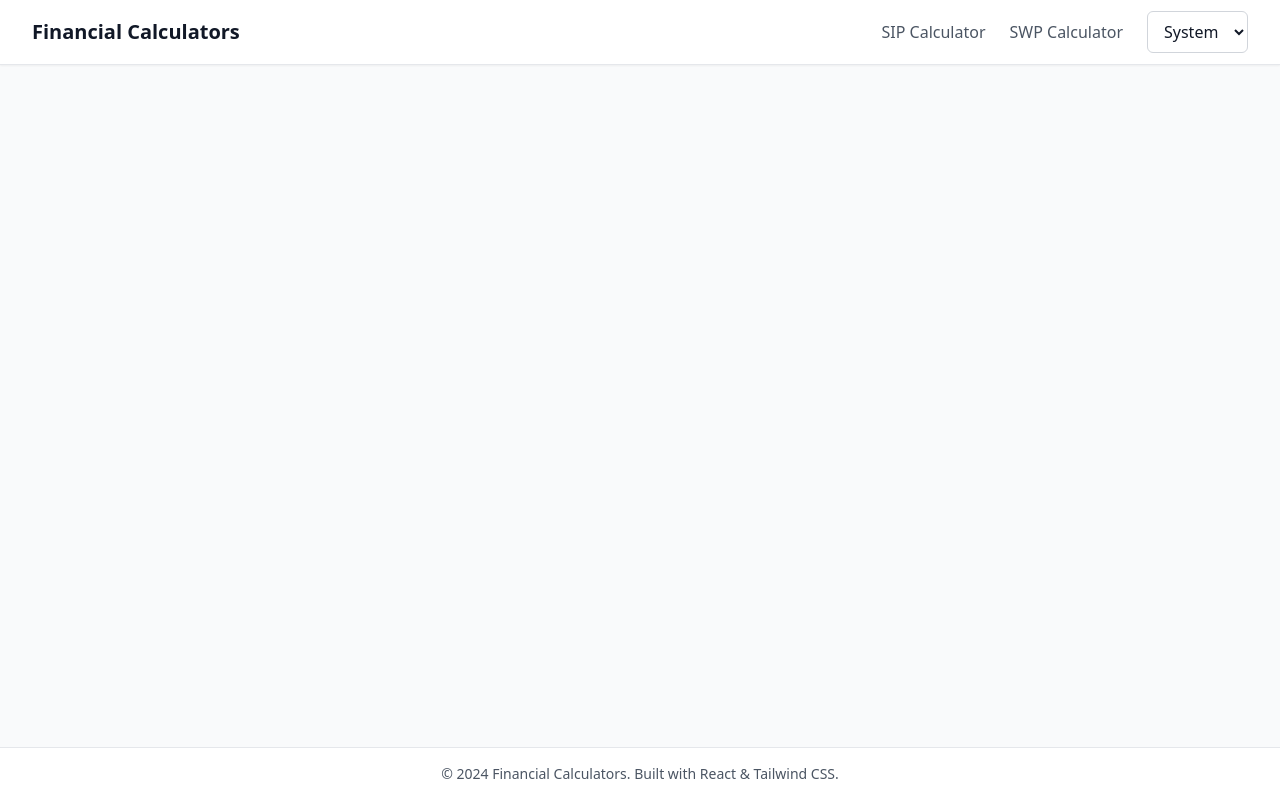
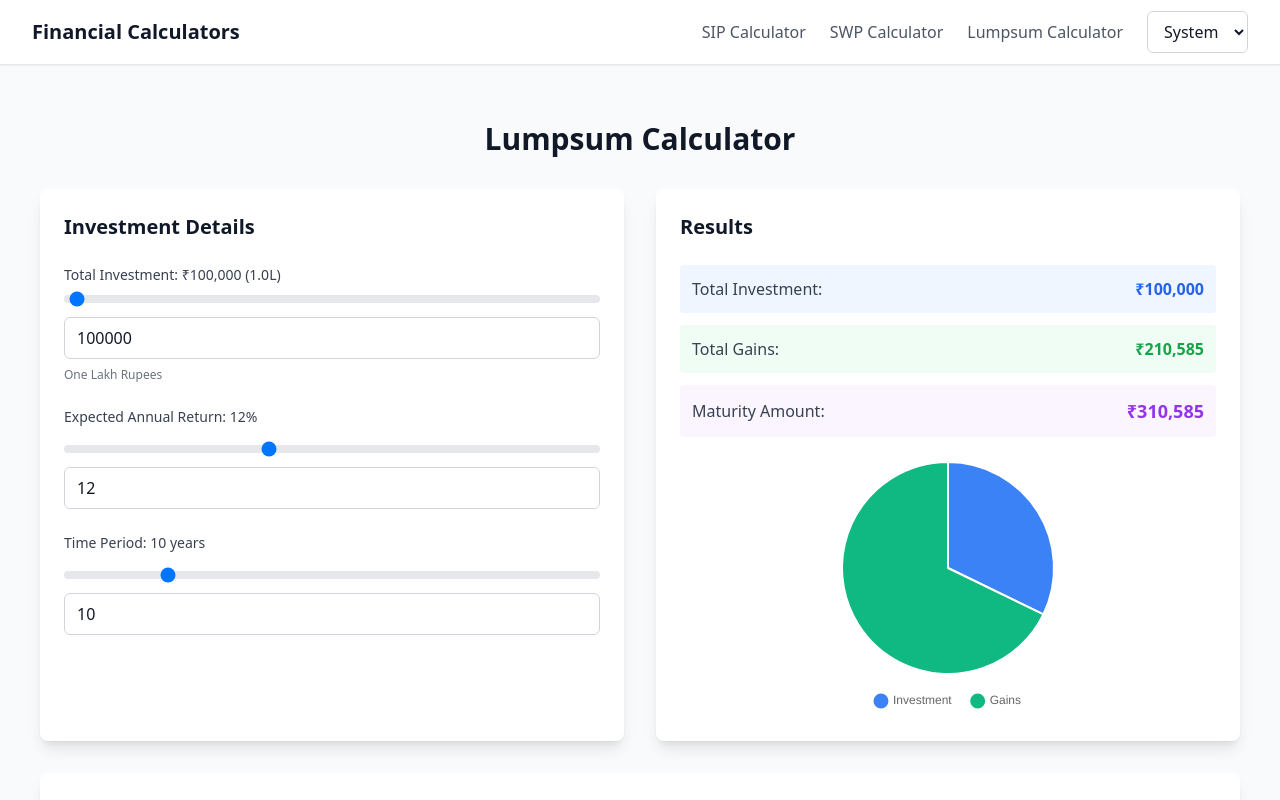
Before and after one commit to supriyakundu99/financial-calculators, a React (Vite) app: page /lumpsum in a window 1280 px wide. Shown: the top 800 px of the page. Built offline with nearby package versions, Linux system fonts and the light colour scheme.

Commit message:
feat: implement Lumpsum Calculator with dedicated page, routing, navigation, and detailed calculation features.

```diff
--- a/src/App.tsx
+++ b/src/App.tsx
@@ -4,6 +4,7 @@ import AppLayout from "./components/AppLayout";
 import Home from "./pages/Home";
 import SIPPage from "./pages/SIPPage";
 import SWPPage from "./pages/SWPPage";
+import LumpsumPage from "./pages/LumpsumPage";
 
 function App() {
   return (
@@ -14,6 +15,7 @@ function App() {
             <Route path="/" element={<Home />} />
             <Route path="/sip" element={<SIPPage />} />
             <Route path="/swp" element={<SWPPage />} />
+            <Route path="/lumpsum" element={<LumpsumPage />} />
           </Routes>
         </AppLayout>
       </Router>
--- a/src/components/Header.tsx
+++ b/src/components/Header.tsx
@@ -26,6 +26,12 @@ export default function Header() {
             >
               SWP Calculator
             </Link>
+            <Link
+              to="/lumpsum"
+              className="text-gray-600 dark:text-gray-300 hover:text-gray-900 dark:hover:text-gray-100"
+            >
+              Lumpsum Calculator
+            </Link>
             <ThemeToggle />
           </nav>
         </div>
--- /dev/null
+++ b/src/components/LumpsumCalculator.tsx
@@ -0,0 +1,224 @@
+import { useState, useEffect } from "react";
+import { Pie } from "react-chartjs-2";
+import { Chart as ChartJS, ArcElement, Tooltip, Legend } from "chart.js";
+import DataGrid from "../controls/DataGrid";
+import CurrencyInput from "../controls/CurrencyInput";
+
+ChartJS.register(ArcElement, Tooltip, Legend);
+
+export default function LumpsumCalculator() {
+  const [totalInvestment, setTotalInvestment] = useState("100000");
+  const [annualReturn, setAnnualReturn] = useState("12");
+  const [timePeriod, setTimePeriod] = useState("10");
+  const [result, setResult] = useState<{
+    maturityAmount: number;
+    totalInvestment: number;
+    totalGains: number;
+  } | null>(null);
+  const [yearlyData, setYearlyData] = useState<any[]>([]);
+
+  const handleInputChange =
+    (setter: (value: string) => void) =>
+    (e: React.ChangeEvent<HTMLInputElement>) => {
+      const value = e.target.value;
+      const cleanValue = value.replace(/^0+/, "") || "0";
+      setter(cleanValue);
+    };
+
+  useEffect(() => {
+    const P = parseFloat(totalInvestment);
+    const r = parseFloat(annualReturn) / 100;
+    const n = parseFloat(timePeriod);
+
+    if (P && r && n && P > 0 && r > 0 && n > 0) {
+      const maturityAmount = P * Math.pow(1 + r, n);
+      const totalGains = maturityAmount - P;
+
+      setResult({
+        maturityAmount: Math.round(maturityAmount),
+        totalInvestment: Math.round(P),
+        totalGains: Math.round(totalGains),
+      });
+
+      // Calculate yearly breakdown
+      const yearly = [];
+      for (let year = 1; year <= n; year++) {
+        const yearlyMaturity = P * Math.pow(1 + r, year);
+        const yearlyGains = yearlyMaturity - P;
+
+        yearly.push({
+          year,
+          investment: Math.round(P),
+          gains: Math.round(yearlyGains),
+          total: Math.round(yearlyMaturity),
+        });
+      }
+      setYearlyData(yearly);
+    } else {
+      setResult(null);
+      setYearlyData([]);
+    }
+  }, [totalInvestment, annualReturn, timePeriod]);
+
+  return (
+    <div className="max-w-7xl mx-auto p-6">
+      <h2 className="text-3xl font-bold text-gray-900 dark:text-gray-100 mb-8 text-center">
+        Lumpsum Calculator
+      </h2>
+
+      <div className="grid grid-cols-1 lg:grid-cols-2 gap-8">
+        {/* Calculator Inputs */}
+        <div className="bg-white dark:bg-gray-800 rounded-lg shadow-lg p-6">
+          <h3 className="text-xl font-semibold text-gray-900 dark:text-gray-100 mb-6">
+            Investment Details
+          </h3>
+
+          <div className="space-y-6">
+            <CurrencyInput
+              value={totalInvestment}
+              onChange={setTotalInvestment}
+              label="Total Investment"
+              min="500"
+              max="10000000"
+              step="500"
+            />
+
+            <div>
+              <label className="block text-sm font-medium text-gray-700 dark:text-gray-300 mb-2">
+                Expected Annual Return: {annualReturn}%
+              </label>
+              <input
+                type="range"
+                min="1"
+                max="30"
+                step="0.5"
+                value={annualReturn}
+                onChange={(e) => setAnnualReturn(e.target.value)}
+                className="w-full h-2 bg-gray-200 dark:bg-gray-700 rounded-lg appearance-none cursor-pointer slider"
+              />
+              <input
+                type="number"
+                step="0.5"
+                value={annualReturn}
+                onChange={handleInputChange(setAnnualReturn)}
+                className="w-full mt-2 px-3 py-2 border border-gray-300 dark:border-gray-600 rounded-md bg-white dark:bg-gray-700 text-gray-900 dark:text-gray-100 focus:ring-2 focus:ring-blue-500 focus:border-transparent"
+              />
+            </div>
+
+            <div>
+              <label className="block text-sm font-medium text-gray-700 dark:text-gray-300 mb-2">
+                Time Period: {timePeriod} years
+              </label>
+              <input
+                type="range"
+                min="1"
+                max="50"
+                step="1"
+                value={timePeriod}
+                onChange={(e) => setTimePeriod(e.target.value)}
+                className="w-full h-2 bg-gray-200 dark:bg-gray-700 rounded-lg appearance-none cursor-pointer slider"
+              />
+              <input
+                type="number"
+                value={timePeriod}
+                onChange={handleInputChange(setTimePeriod)}
+                className="w-full mt-2 px-3 py-2 border border-gray-300 dark:border-gray-600 rounded-md bg-white dark:bg-gray-700 text-gray-900 dark:text-gray-100 focus:ring-2 focus:ring-blue-500 focus:border-transparent"
+              />
+            </div>
+          </div>
+        </div>
+
+        {/* Results with Pie Chart */}
+        <div className="bg-white dark:bg-gray-800 rounded-lg shadow-lg p-6">
+          <h3 className="text-xl font-semibold text-gray-900 dark:text-gray-100 mb-6">
+            Results
+          </h3>
+
+          {result ? (
+            <>
+              <div className="space-y-3 mb-6">
+                <div className="flex justify-between items-center p-3 bg-blue-50 dark:bg-blue-900/20 rounded">
+                  <span className="text-gray-700 dark:text-gray-300">
+                    Total Investment:
+                  </span>
+                  <span className="font-bold text-blue-600 dark:text-blue-400">
+                    ₹{result.totalInvestment.toLocaleString()}
+                  </span>
+                </div>
+                <div className="flex justify-between items-center p-3 bg-green-50 dark:bg-green-900/20 rounded">
+                  <span className="text-gray-700 dark:text-gray-300">
+                    Total Gains:
+                  </span>
+                  <span className="font-bold text-green-600 dark:text-green-400">
+                    ₹{result.totalGains.toLocaleString()}
+                  </span>
+                </div>
+                <div className="flex justify-between items-center p-3 bg-purple-50 dark:bg-purple-900/20 rounded">
+                  <span className="text-gray-700 dark:text-gray-300">
+                    Maturity Amount:
+                  </span>
+                  <span className="font-bold text-lg text-purple-600 dark:text-purple-400">
+                    ₹{result.maturityAmount.toLocaleString()}
+                  </span>
+                </div>
+              </div>
+
+              <div className="h-64">
+                <Pie
+                  data={{
+                    labels: ["Investment", "Gains"],
+                    datasets: [
+                      {
+                        data: [result.totalInvestment, result.totalGains],
+                        backgroundColor: ["#3b82f6", "#10b981"],
+                        borderWidth: 2,
+                        borderColor: "#ffffff",
+                      },
+                    ],
+                  }}
+                  options={{
+                    responsive: true,
+                    maintainAspectRatio: false,
+                    plugins: {
+                      legend: {
+                        position: "bottom",
+                        labels: {
+                          padding: 20,
+                          usePointStyle: true,
+                        },
+                      },
+                      tooltip: {
+                        callbacks: {
+                          label: (context: any) =>
+                            `${
+                              context.label
+                            }: ₹${context.parsed.toLocaleString()}`,
+                        },
+                      },
+                    },
+                  }}
+                />
+              </div>
+            </>
+          ) : (
+            <div className="text-center text-gray-500 dark:text-gray-400 py-12">
+              Enter valid investment details to see results
+            </div>
+          )}
+        </div>
+      </div>
+
+      {yearlyData.length > 0 && (
+        <DataGrid
+          columns={[
+            { key: "year", title: "Year", type: "number" },
+            { key: "investment", title: "Total Investment", type: "currency" },
+            { key: "gains", title: "Total Gains", type: "currency" },
+            { key: "total", title: "Maturity Amount", type: "currency" },
+          ]}
+          data={yearlyData}
+        />
+      )}
+    </div>
+  );
+}
--- a/src/pages/Calculators.tsx
+++ b/src/pages/Calculators.tsx
@@ -1,5 +1,6 @@
 import SIPCalculator from "../components/SIPCalculator";
 import SWPCalculator from "../components/SWPCalculator";
+import LumpsumCalculator from "../components/LumpsumCalculator";
 import ThemeToggle from "../components/ThemeToggle";
 
 export default function Calculators() {
@@ -14,10 +15,11 @@ export default function Calculators() {
           Financial Calculators
         </h1>
 
-        <div className="grid md:grid-cols-2 gap-8 max-w-4xl mx-auto">
-          <SIPCalculator />
-          <SWPCalculator />
-        </div>
+          <div className="grid md:grid-cols-2 gap-8 max-w-4xl mx-auto">
+            <SIPCalculator />
+            <SWPCalculator />
+            <LumpsumCalculator />
+          </div>
       </div>
     </div>
   );
--- a/src/pages/Home.tsx
+++ b/src/pages/Home.tsx
@@ -5,9 +5,9 @@ export default function Home() {
   return (
     <>
       <SEO
-        title="Financial Calculators - Free SIP & SWP Calculator Online"
-        description="Free online financial calculators for investment planning. Calculate SIP returns, SWP withdrawals with interactive charts and detailed analysis. Start your financial planning today."
-        keywords="financial calculator, SIP calculator, SWP calculator, investment planning, mutual fund calculator, retirement planning"
+        title="Financial Calculators - Free SIP, SWP & Lumpsum Calculator Online"
+        description="Free online financial calculators for investment planning. Calculate SIP returns, SWP withdrawals, and Lumpsum investments with interactive charts and detailed analysis. Start your financial planning today."
+        keywords="financial calculator, SIP calculator, SWP calculator, Lumpsum calculator, investment planning, mutual fund calculator, retirement planning"
       />
       <div className="flex items-center justify-center min-h-[calc(100vh-128px)]">
         <div className="text-center max-w-4xl mx-auto px-4">
@@ -35,6 +35,13 @@ export default function Home() {
               <h2 className="text-xl font-semibold mb-2">SWP Calculator</h2>
               <p className="text-green-100">Plan Systematic Withdrawal Plan</p>
             </Link>
+            <Link
+              to="/lumpsum"
+              className="block bg-purple-600 hover:bg-purple-700 text-white font-medium py-4 px-8 rounded-lg transition-colors shadow-lg"
+            >
+              <h2 className="text-xl font-semibold mb-2">Lumpsum Calculator</h2>
+              <p className="text-purple-100">Calculate Lumpsum Investment returns</p>
+            </Link>
           </div>
         </div>
       </div>
--- /dev/null
+++ b/src/pages/LumpsumPage.tsx
@@ -0,0 +1,19 @@
+import LumpsumCalculator from "../components/LumpsumCalculator";
+import SEO from "../components/SEO";
+
+export default function LumpsumPage() {
+  return (
+    <>
+      <SEO
+        title="Lumpsum Calculator - Calculate Lumpsum Investment Returns Online"
+        description="Calculate your Lumpsum investment returns with our free online Lumpsum calculator. Plan your one-time investment with interactive charts, yearly breakdown and detailed analysis."
+        keywords="Lumpsum calculator, one-time investment, mutual fund lumpsum, investment returns, wealth creation"
+      />
+      <div className="container mx-auto px-4 py-8">
+        <div className="mx-auto">
+          <LumpsumCalculator />
+        </div>
+      </div>
+    </>
+  );
+}
```
